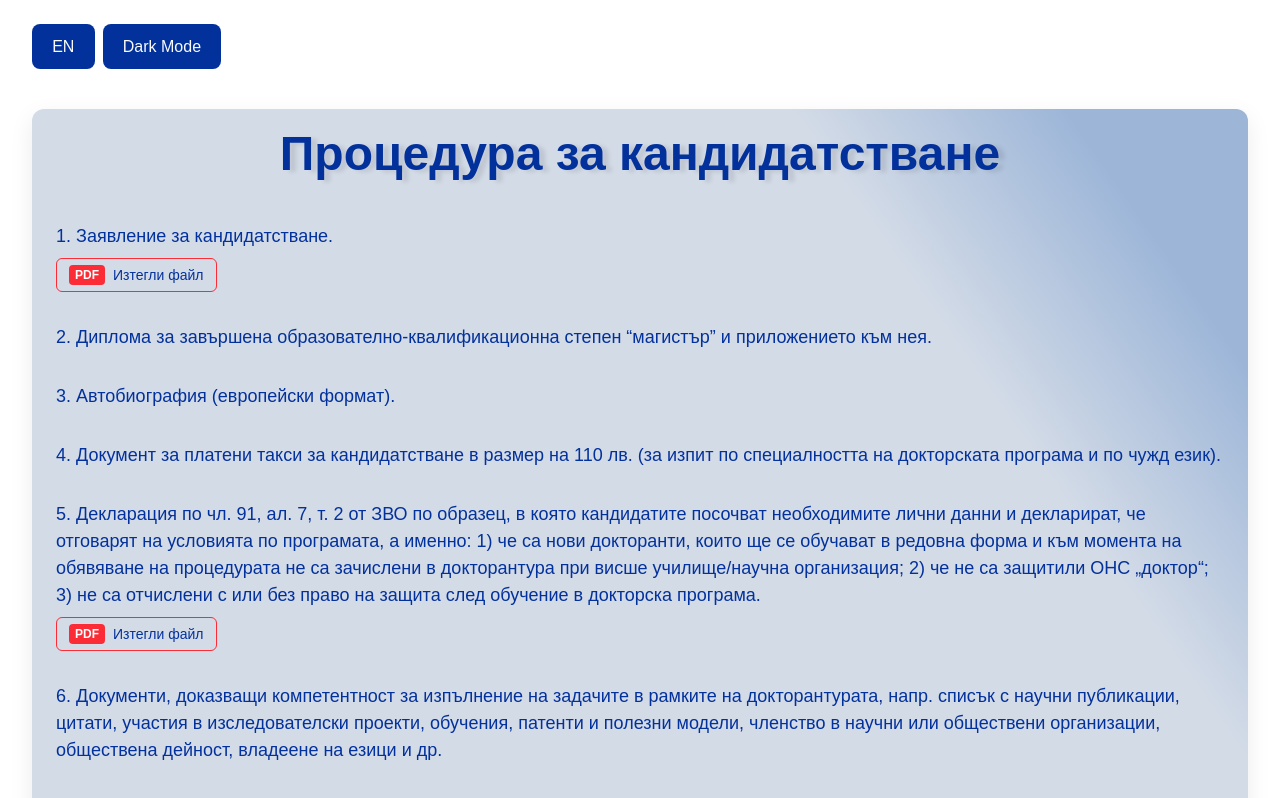
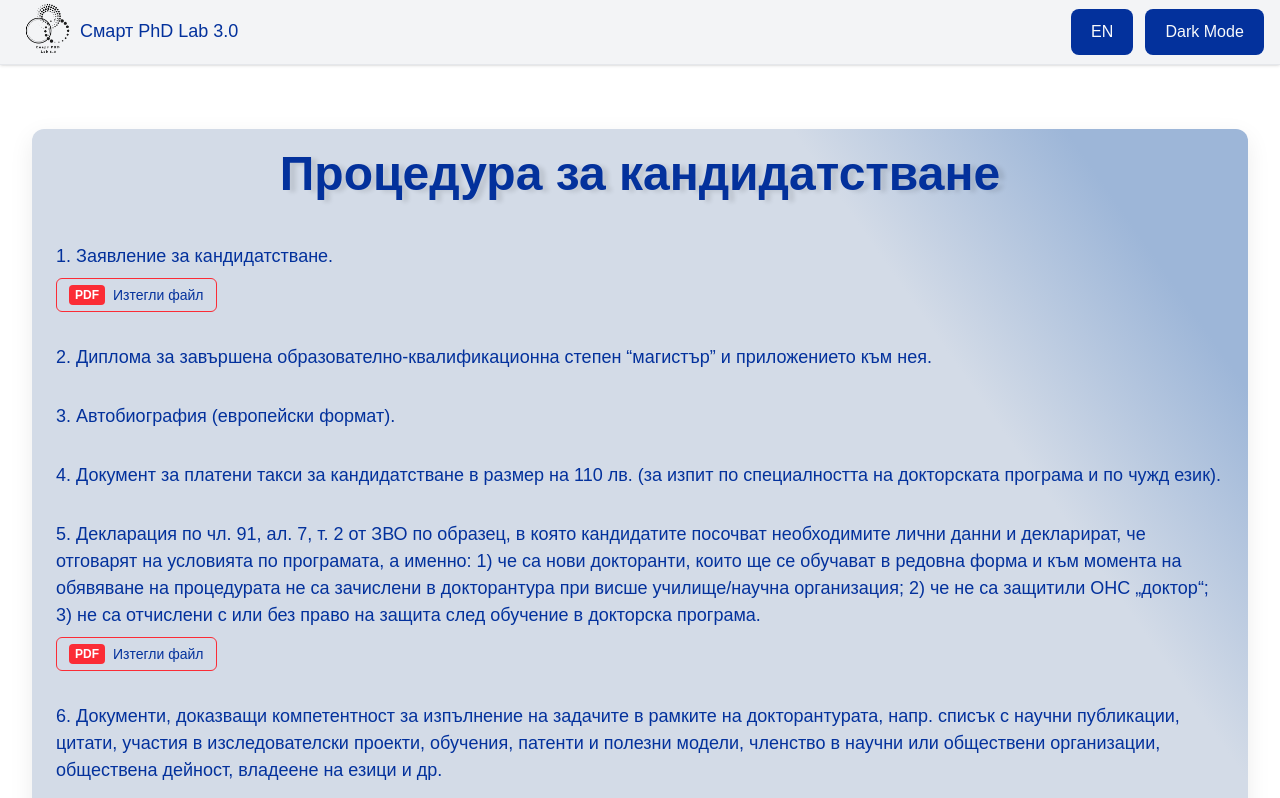
Before and after one commit to VUTP-University/phd-lab-utp, a React (Vite) app in the folder frontend/: page /apply in a window 1280 px wide. Shown: the top 798 px of the page. Built offline with nearby package versions, Linux system fonts and the light colour scheme; no server answers; a web font is replaced by a local one.

Commit message:
added basic navbar

```diff
--- a/frontend/src/App.jsx
+++ b/frontend/src/App.jsx
@@ -1,10 +1,12 @@
 import React from "react";
 import { Routes, Route } from "react-router-dom";
+import Navbar from "./components/Navbar";
 import Landing from "./pages/Landing";
 import Contacts from "./pages/Contacts";
 import Apply from "./pages/Apply";
 import Taxes from "./pages/Taxes";
 import SpecialtyPage from "./pages/Specialties/SpecialtyPage";
+
 import "./i18n";
 import { useEffect } from "react";
 import { useTranslation } from "react-i18next";
@@ -20,8 +22,9 @@
     }
   }, [i18n]);
 
-
   return (
+    <>
+      <Navbar />
       <Routes>
         {/* Landing page */}
         <Route path="/" element={<Landing />} />
@@ -30,11 +33,11 @@
         <Route path="/apply" element={<Apply />} />
         <Route path="/taxes" element={<Taxes />} />
 
-
         {/* Future routes */}
         {/* <Route path="/login" element={<Login />} /> */}
         {/* <Route path="/dashboard" element={<Dashboard />} /> */}
       </Routes>
+    </>
   );
 }
 
--- /dev/null
+++ b/frontend/src/components/Navbar.jsx
@@ -0,0 +1,38 @@
+import React from "react";
+import { useState } from "react";
+import ThemeToggle from "./ThemeToggle";
+import LanguageToggle from "./LanguageToggle";
+
+export default function NavbarTailwind() {
+  const [open, setOpen] = useState(false);
+  const [dropdownOpen, setDropdownOpen] = useState(false);
+
+  return (
+    <nav className="sticky top-0 z-50 shadow bg-gray-100 border-b border-gray-200">
+      <div className="max-w-7xl mx-auto px-4">
+        <div className="flex h-16 items-center justify-between">
+
+          {/* Left: Brand */}
+          <div className="flex items-center">
+            <a href="/" className="flex items-center">
+              <img
+                src="../src/assets/logo_pr_dokt_2.png"
+                alt="UTP Lab Logo"
+                className="h-16 w-auto object-contain"
+              />
+
+              <h1 className="text-sm normal_text">Смарт PhD Lab 3.0</h1>
+            </a>
+          </div>
+
+          {/* Right: Toggles */}
+          <div className="mt-4 flex items-center gap-3">
+            <LanguageToggle />
+            <ThemeToggle />
+          </div>
+
+        </div>
+      </div>
+    </nav>
+  );
+}
--- a/frontend/src/pages/Apply.jsx
+++ b/frontend/src/pages/Apply.jsx
@@ -10,15 +10,15 @@
   return (
     <div className="min-h-screen flex flex-col bg-background-light dark:bg-background-dark">
       {/* Header */}
-      <header className="container mx-auto px-4 sm:px-6 lg:px-8 space-y-20 mt-6">
+      {/* <header className="container mx-auto px-4 sm:px-6 lg:px-8 space-y-20 mt-6">
         <div className="flex items-center space-x-2">
           <LanguageToggle />
           <ThemeToggle />
         </div>
-      </header>
+      </header> */}
 
       {/* Main Content */}
-      <main className="flex-1 container mx-auto px-4 sm:px-6 lg:px-8 py-4 sm:py-6">
+      <main className="flex-1 mt-10 container mx-auto px-4 sm:px-6 lg:px-8 py-4 sm:py-6">
         <Procedure />
         <BackButton />
       </main>
--- a/frontend/src/pages/Contacts.jsx
+++ b/frontend/src/pages/Contacts.jsx
@@ -9,12 +9,12 @@
 export default function Contacts() {
   return (
     <div className="min-h-screen flex flex-col bg-background-light dark:bg-background-dark">
-      <header className="container mx-auto px-4 sm:px-6 lg:px-8 space-y-20 mt-6">
+      {/* <header className="container mx-auto px-4 sm:px-6 lg:px-8 space-y-20 mt-6">
         <div className="flex items-center space-x-2">
           <LanguageToggle />
           <ThemeToggle />
         </div>
-      </header>
+      </header> */}
       <main className="flex-1 container mx-auto px-4 sm:px-6 lg:px-8 py-4 sm:py-6">
         <ContactForm />
       </main>
--- a/frontend/src/pages/Landing.jsx
+++ b/frontend/src/pages/Landing.jsx
@@ -10,13 +10,13 @@
 export default function Landing() {
   return (
     <>
-      <header className="container mx-auto px-4 sm:px-6 lg:px-8 space-y-20 mt-6">
+      {/* <header className="container mx-auto px-4 sm:px-6 lg:px-8 space-y-20 mt-6">
         <div className="flex items-center gap-3">
           <LanguageToggle />
           <ThemeToggle />
         </div>
-      </header>
-      <main className="container mx-auto px-4 sm:px-6 lg:px-8 space-y-20">
+      </header> */}
+      <main className="container mt-10 mx-auto px-4 sm:px-6 lg:px-8 space-y-20">
         <Hero />
         <Specialties />
         <Documents />
--- a/frontend/src/pages/Specialties/SpecialtyPage.jsx
+++ b/frontend/src/pages/Specialties/SpecialtyPage.jsx
@@ -36,15 +36,15 @@
   return (
     <div className="min-h-screen flex flex-col">
       {/* Header */}
-      <header className="container mx-auto px-4 sm:px-6 lg:px-8 mt-6">
+      {/* <header className="container mx-auto px-4 sm:px-6 lg:px-8 mt-6">
         <div className="flex items-center space-x-2">
           <LanguageToggle />
           <ThemeToggle />
         </div>
-      </header>
+      </header> */}
 
       {/* Main */}
-      <main className="flex-1 container mx-auto px-4 sm:px-6 lg:px-8 py-8 primary_object">
+      <main className="flex-1 container mt-10 mx-auto px-4 sm:px-6 lg:px-8 py-8 primary_object">
         {!specialty ? (
           <div className="text-center py-20">
             <h2 className="text-2xl font-bold mb-4">404</h2>
--- a/frontend/src/pages/Taxes.jsx
+++ b/frontend/src/pages/Taxes.jsx
@@ -50,13 +50,13 @@
 
     return (
       <>
-        <header className="container mx-auto px-4 sm:px-6 lg:px-8 space-y-20 mt-6">
+        {/* <header className="container mx-auto px-4 sm:px-6 lg:px-8 space-y-20 mt-6">
           <div className="space-x-2">
             <LanguageToggle />
             <ThemeToggle />
           </div>
-        </header>
-        <main className="container mx-auto px-4 sm:px-6 lg:px-8 space-y-20">
+        </header> */}
+        <main className="container mt-10 mx-auto px-4 sm:px-6 lg:px-8 space-y-20">
             <TaxesTables title={titleBG} columns={columnsBG} data={dataBG} />
             <BackButton/>
             </main>
```
Also changed, not shown: frontend/src/assets/logo_pr_dokt_2.png (added). Lines whose indentation alone changed are shown as unchanged.
